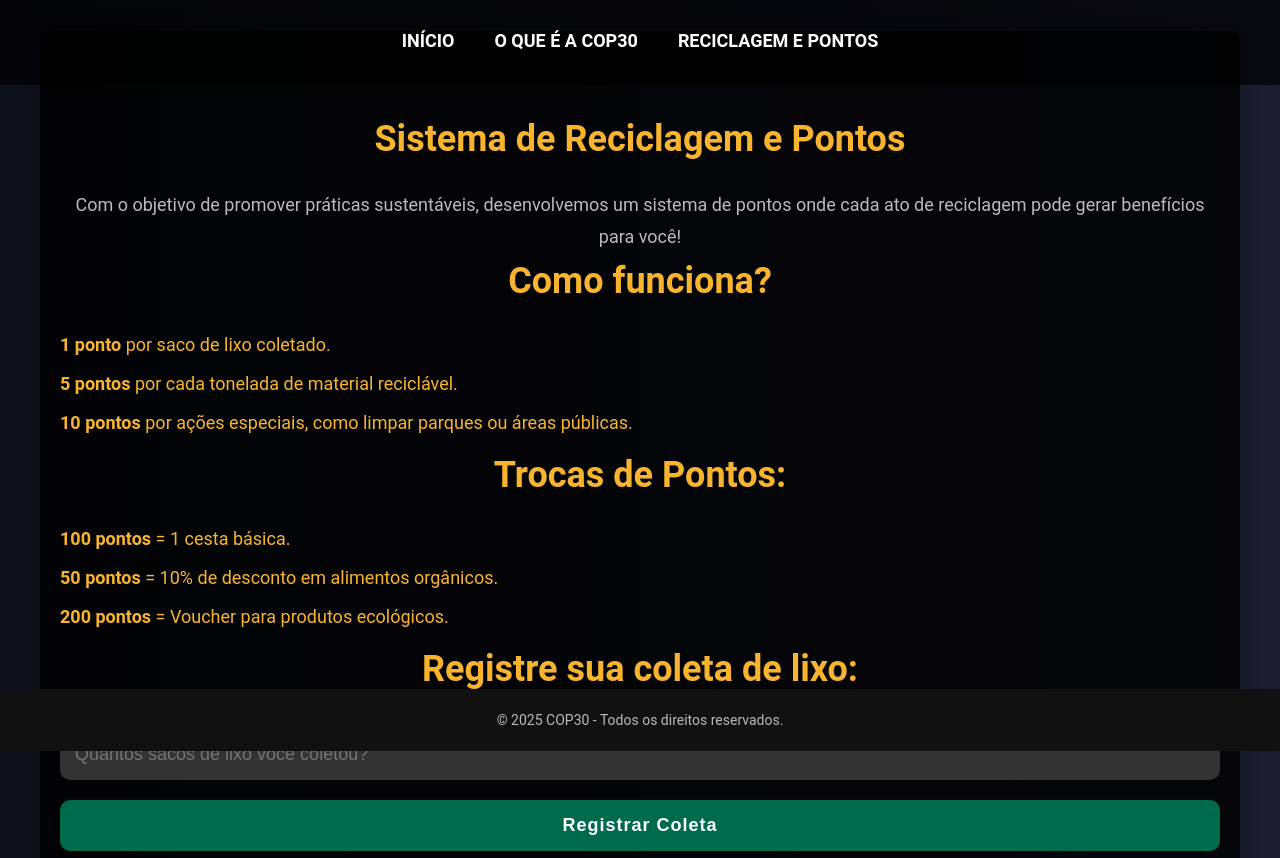
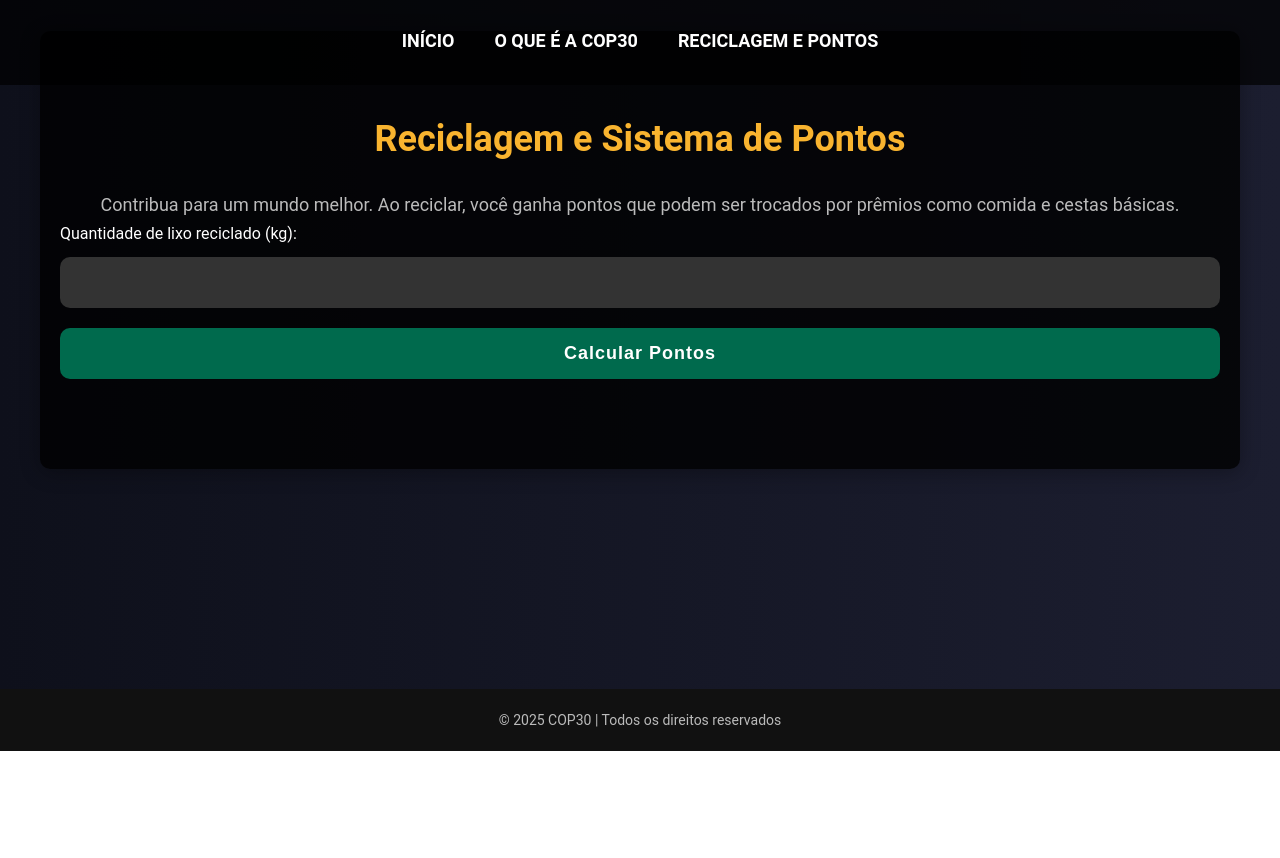
Before and after one commit to miguel-rmona/cop-30, a plain HTML site: page reciclagem.html in a window 1280 px wide. Shown: the part 49-907 px from the top of the page. After the commit the page ends 800 px from the top, so only its background shows below. Drawn offline with Linux system fonts and the light colour scheme.

Commit message:
Update reciclagem.html

```diff
--- a/reciclagem.html
+++ b/reciclagem.html
@@ -3,7 +3,6 @@
 <head>
     <meta charset="UTF-8">
     <meta name="viewport" content="width=device-width, initial-scale=1.0">
-    <meta name="description" content="Reciclagem e Sistema de Pontos">
     <title>Reciclagem e Sistema de Pontos</title>
     <link rel="stylesheet" href="style.css">
 </head>
@@ -23,38 +22,27 @@
         </nav>
     </header>
 
+    <!-- Seção de Reciclagem -->
     <section id="reciclagem">
-        <h1>Sistema de Reciclagem e Pontos</h1>
-        <p>Com o objetivo de promover práticas sustentáveis, desenvolvemos um sistema de pontos onde cada ato de reciclagem pode gerar benefícios para você!</p>
+        <div class="content">
+            <h2>Reciclagem e Sistema de Pontos</h2>
+            <p>Contribua para um mundo melhor. Ao reciclar, você ganha pontos que podem ser trocados por prêmios como comida e cestas básicas.</p>
 
-        <h3>Como funciona?</h3>
-        <ul>
-            <li><strong>1 ponto</strong> por saco de lixo coletado.</li>
-            <li><strong>5 pontos</strong> por cada tonelada de material reciclável.</li>
-            <li><strong>10 pontos</strong> por ações especiais, como limpar parques ou áreas públicas.</li>
-        </ul>
+            <div class="form">
+                <label for="lixo">Quantidade de lixo reciclado (kg):</label>
+                <input type="number" id="lixo" name="lixo">
+                <button onclick="calcularPontos()">Calcular Pontos</button>
+            </div>
 
-        <h3>Trocas de Pontos:</h3>
-        <ul>
-            <li><strong>100 pontos</strong> = 1 cesta básica.</li>
-            <li><strong>50 pontos</strong> = 10% de desconto em alimentos orgânicos.</li>
-            <li><strong>200 pontos</strong> = Voucher para produtos ecológicos.</li>
-        </ul>
-
-        <h3>Registre sua coleta de lixo:</h3>
-        <input type="number" id="quantidade-lixo" placeholder="Quantos sacos de lixo você coletou?" min="1">
-        <button id="registrar-coleta">Registrar Coleta</button>
-
-        <h3>Trocar Pontos</h3>
-        <button id="trocar-pontos">Trocar Pontos</button>
-
-        <section id="pontuacao-section">
-            <h3>Pontos Acumulados: <span id="pontuacao">0</span></h3>
-        </section>
+            <div id="resultado">
+                <p id="pontuacao"></p>
+            </div>
+        </div>
     </section>
 
+    <!-- Rodapé -->
     <footer>
-        <p>&copy; 2025 COP30 - Todos os direitos reservados.</p>
+        <p>&copy; 2025 COP30 | Todos os direitos reservados</p>
     </footer>
 
     <script src="script.js"></script>
```
